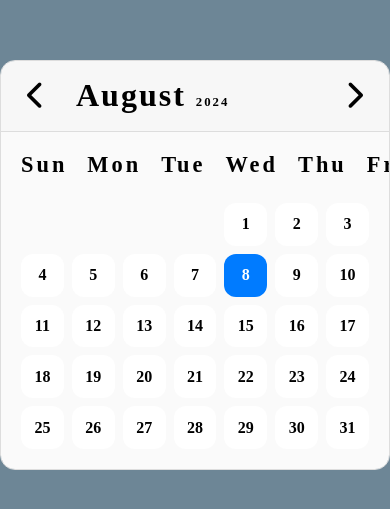
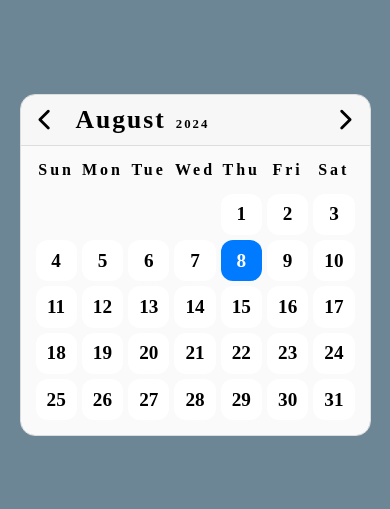
Before and after one commit to FallingSakura/Portfolio, a Vue app: page /calendar in a window 390 px wide. Shown: the part 157-666 px from the top of the page. Built offline with nearby package versions, Linux system fonts and the light colour scheme; a web font is replaced by a local one.

Commit message:
calendar media

```diff
--- a/src/components/CalendarCmp.vue
+++ b/src/components/CalendarCmp.vue
@@ -203,16 +203,56 @@ watch(react, () => {
     width: 600px;
   }
   .days div {
-    font-size: 1rem;
+    font-size: 1.4rem;
+  }
+  .day-names div {
+    font-size: 1.2rem;
   }
   .calendar-header .year {
-    font-size: 0.8rem;
+    font-size: 1rem;
   }
   .calendar-header .month {
     font-size: 2rem;
   }
   .calendar-body .days {
-    gap: 8px;
+    gap: 10px;
+  }
+  .calendar-header .button {
+    font-size: 1.4rem;
+  }
+}
+@media (max-width: 600px) {
+  .calendar {
+    width: 90vw;
+  }
+  .calendar-body {
+    padding: 15px;
+  }
+  .days, .day-names {
+    gap: 5px !important;
+  }
+  .days {
+    margin-top: 15px;
+  }
+  .days div {
+    font-size: 1.2rem;
+  }
+  .day-names div {
+    font-size: 1rem;
+  }
+  .calendar-header .month {
+    font-size: 1.6rem;
+  }
+  .calendar-header .year {
+    font-size: 0.8rem;
+  }
+  .calendar-body .days {
+    gap: 10px;
+  }
+  .calendar-header .button {
+    width: 30px;
+    height: 30px;
+    font-size: 1.4rem;
   }
 }
 </style>
```
